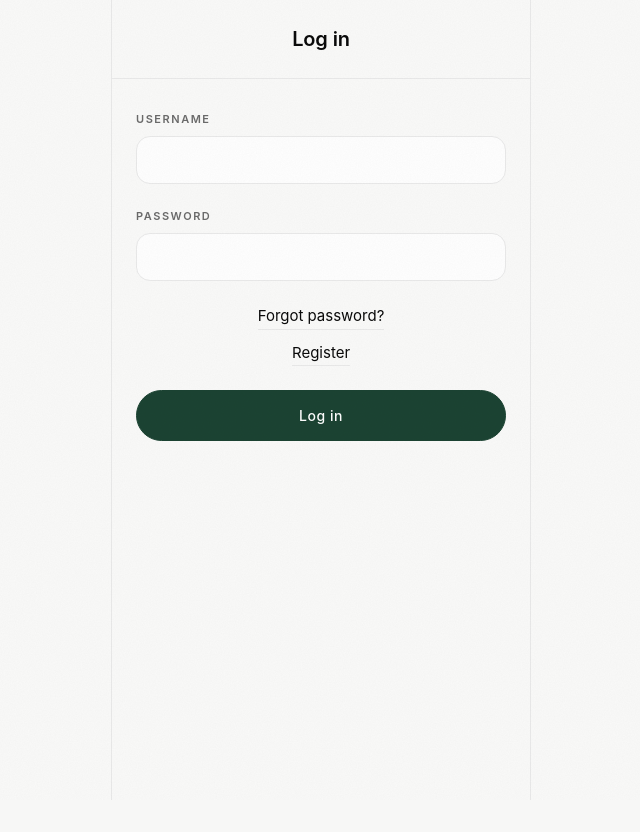
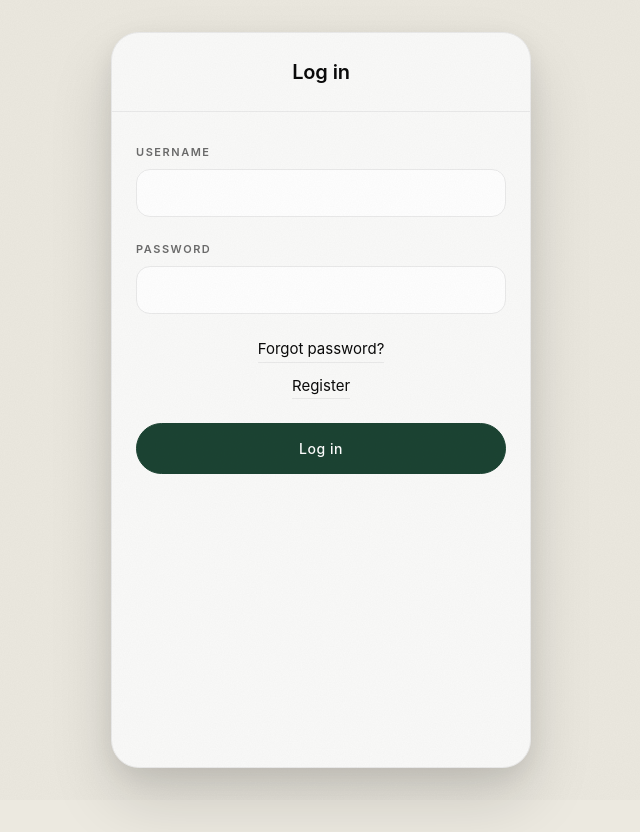
Before and after one commit to saliha006/Flask-Banking-app, a Flask app: page / in a window 1280 px wide. Shown: the whole page, without its empty margins (319-959 px from the left). Before the commit the page ends 800 px from the top, so only its background shows below. Run offline with Flask 3, Linux system fonts and the light colour scheme.

Commit message:
Added desktop mobile styling with shadow and rounded corners

```diff
--- a/static/style.css
+++ b/static/style.css
@@ -79,6 +79,19 @@ body::before {
 
 @media (max-width: 420px) {
     .phone-frame { border: 0; }
+}
+
+@media (min-width: 600px) {
+    body { background: #ECE9E0; }
+
+    .phone-frame {
+        margin: var(--space-6) auto;
+        min-height: calc(100vh - 2 * var(--space-6));
+        border: 1px solid var(--hairline);
+        border-radius: 28px;
+        box-shadow: 0 8px 24px rgba(10, 10, 10, 0.08), 0 32px 64px rgba(10, 10, 10, 0.14);
+        overflow: hidden;
+    }
 }
 
 /* ---------- page header ---------- */
```
